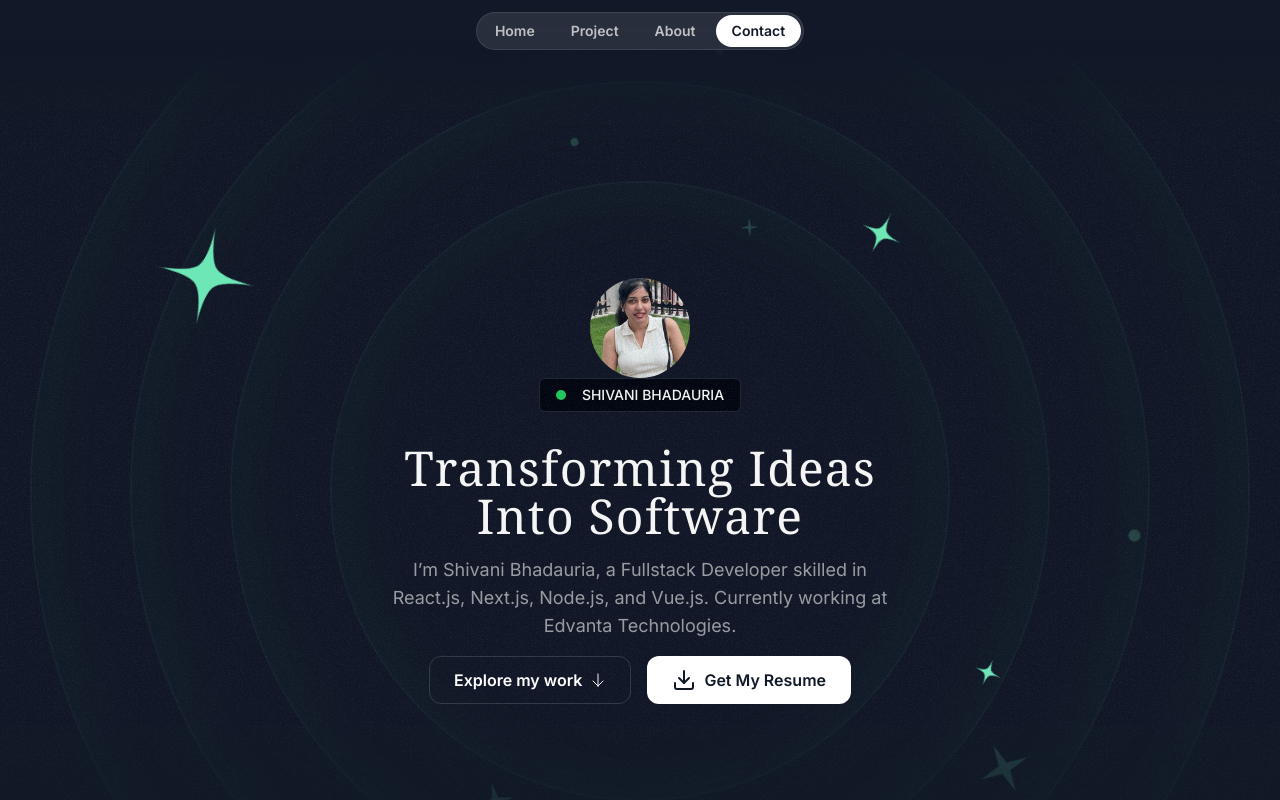
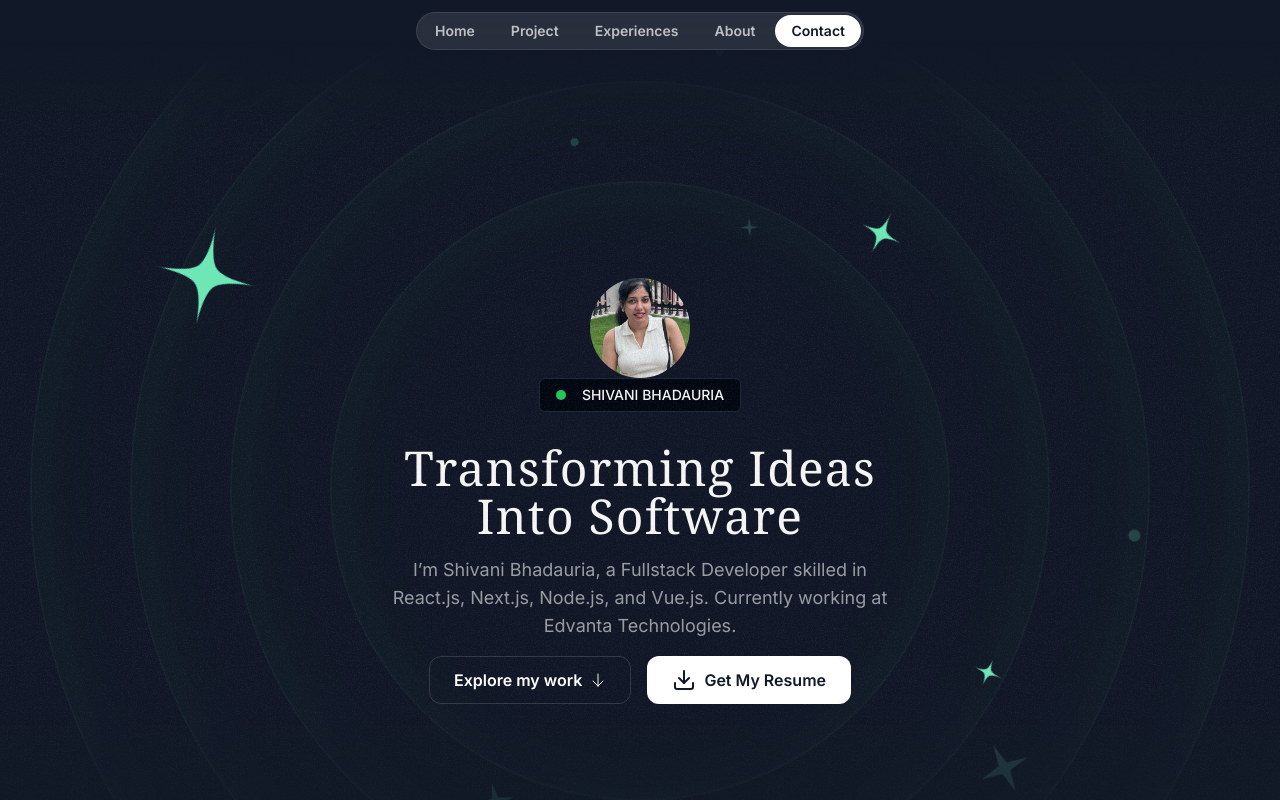
Before and after one commit to shivanibhadauria/portfolioNextjs, a Next.js app: page / in a window 1280 px wide. Shown: the top 800 px of the page. Built offline with nearby package versions, Linux system fonts and the light colour scheme; a web font is replaced by a local one.

Commit message:
minor changes

```diff
--- a/src/sections/Header.tsx
+++ b/src/sections/Header.tsx
@@ -8,9 +8,16 @@ export const Header = () => {
         <a href="#Featured-Projects" className="nav-item">
           Project
         </a>
+        <a
+          href="#experiences"
+          className="nav-item "
+        >
+          Experiences
+        </a>
         <a href="#about-me" className="nav-item">
           About
         </a>
+
         <a
           href="#contact"
           className="nav-item bg-white hover:bg-white/70 hover:text-gray-900 text-gray-900 h-full "
--- a/src/sections/Testimonials.tsx
+++ b/src/sections/Testimonials.tsx
@@ -22,7 +22,7 @@ const experiences = [
 
 export const TestimonialsSection = () => {
   return (
-    <div className=" py-16 lg:py-24  ">
+    <div id="experiences" className=" py-16 lg:py-24  ">
       <div className=" container ">
         <SectionHeader
           eyebrow="My Experience"
```
